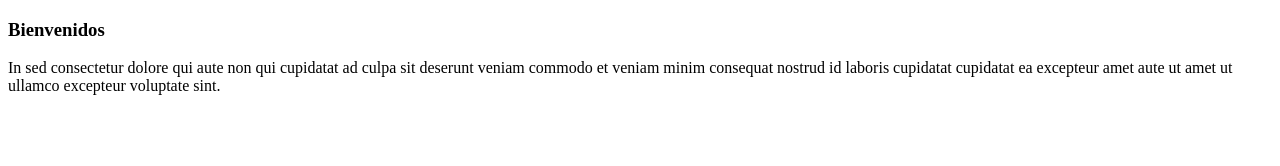
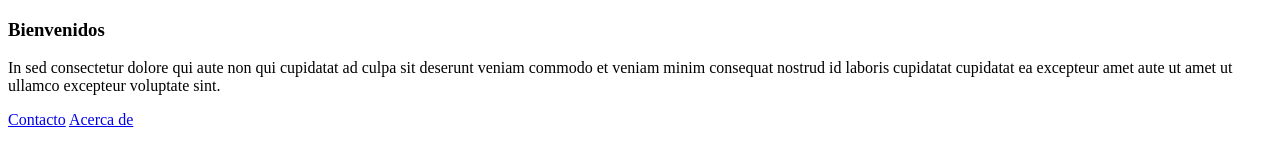
Before and after one commit to afelipelc/webproject, a plain HTML site: page index.html in a window 1280 px wide. Drawn offline with Linux system fonts and the light colour scheme.

Commit message:
Created contact page

```diff
--- a/index.html
+++ b/index.html
@@ -11,5 +11,9 @@
   <p>
     In sed consectetur dolore qui aute non qui cupidatat ad culpa sit deserunt veniam commodo et veniam minim consequat nostrud id laboris cupidatat cupidatat ea excepteur amet aute ut amet ut ullamco excepteur voluptate sint.
   </p>
+  <div>
+    <a href="contact.html">Contacto</a>
+    <a href="about.html">Acerca de</a>
+  </div>
 </body>
 </html>
```
Also changed, not shown: contact.html (added, +9 -0 lines).
